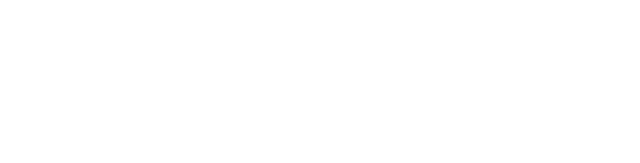
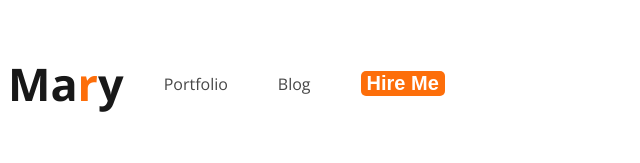
Before and after one commit to ahasanul2011/web-developer-portfolio, a plain HTML site: page index.html in a window 1280 px wide. Shown: the whole page, without its empty margins (0-640 px from the left). Drawn offline with nearby package versions, Linux system fonts and the light colour scheme.

Commit message:
addednav

```diff
--- a/index.html
+++ b/index.html
@@ -4,10 +4,21 @@
     <meta charset="UTF-8">
     <meta name="viewport" content="width=device-width, initial-scale=1.0">
     <title>we developer portfoloi</title>
+    <link rel="preconnect" href="https://fonts.googleapis.com">
+<link rel="preconnect" href="https://fonts.gstatic.com" crossorigin>
+<link href="https://fonts.googleapis.com/css2?family=Open+Sans:ital,wght@0,400;0,700;1,800&display=swap" rel="stylesheet">
+    <link rel="stylesheet" href="styles/portfolio.css">
 </head>
 <body>
     <header>
-
+        <nav>
+            <h3 class="nav-title">Ma<span class="text-primary">r</span>y</h3>
+            <ul >
+                <li ><a href="">Portfolio</a></li>
+                <li><a href="">Blog</a></li>
+                <li><button class="btn-primary">Hire Me</button></li>
+            </ul>
+        </nav>
     </header>
     <main>
 
--- /dev/null
+++ b/styles/portfolio.css
@@ -0,0 +1,45 @@
+/* common shared styles */
+body{
+    font-family: 'Open Sans', sans-serif;
+
+}
+.text-primary {
+    color:#fd6e0a;
+}
+
+.btn-primary {
+    border-radius: 5px;
+    background: #FD6E0A;
+    border: 0;
+    color: white;
+    font-size: 20px;
+    font-weight: 700;
+    padding: 15px, 35px;
+}
+
+/* nav related styles */
+nav{
+    display: flex;
+    /* justify-content: space-between; */
+    align-items: center;
+}
+.nav-title {
+    color: #181818;
+    font-size: 45px;
+    font-weight: 800;
+}
+
+nav > ul {
+ display: flex;
+ align-items: center;
+}
+
+nav li {
+    list-style: none;
+    margin-right: 50px;
+}
+
+nav a {
+    text-decoration: none;
+    color: #474747;
+}
```
